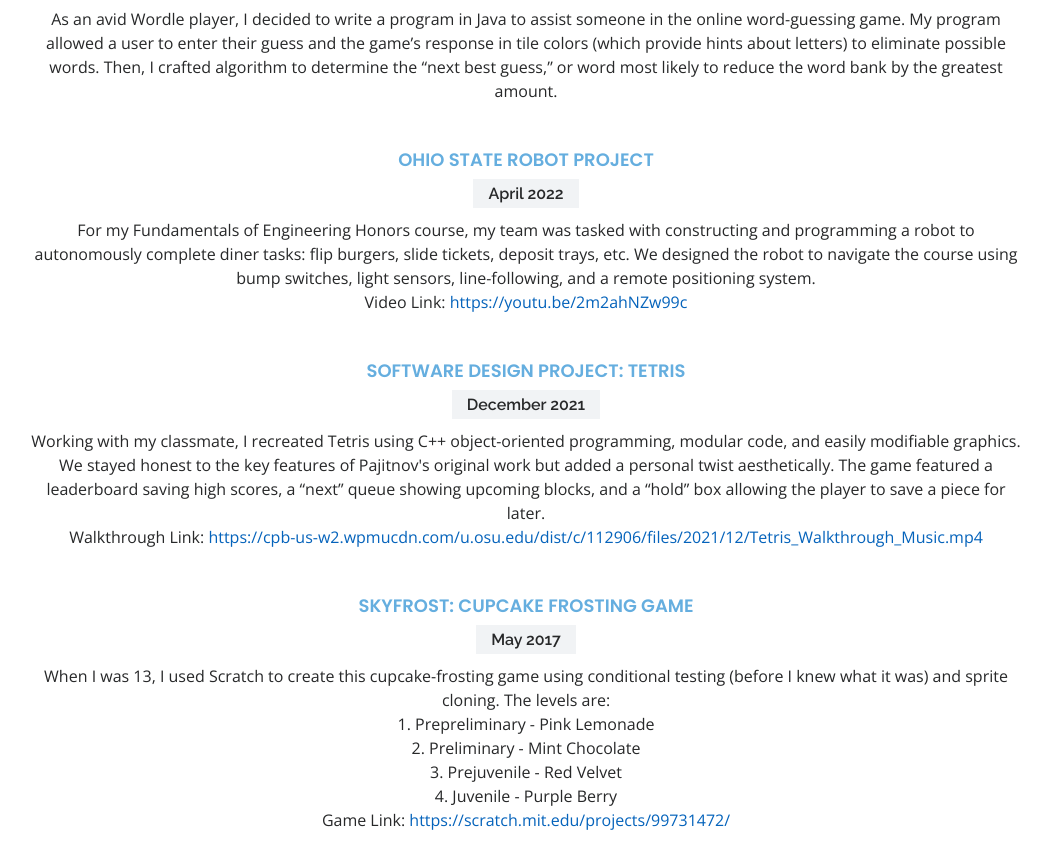
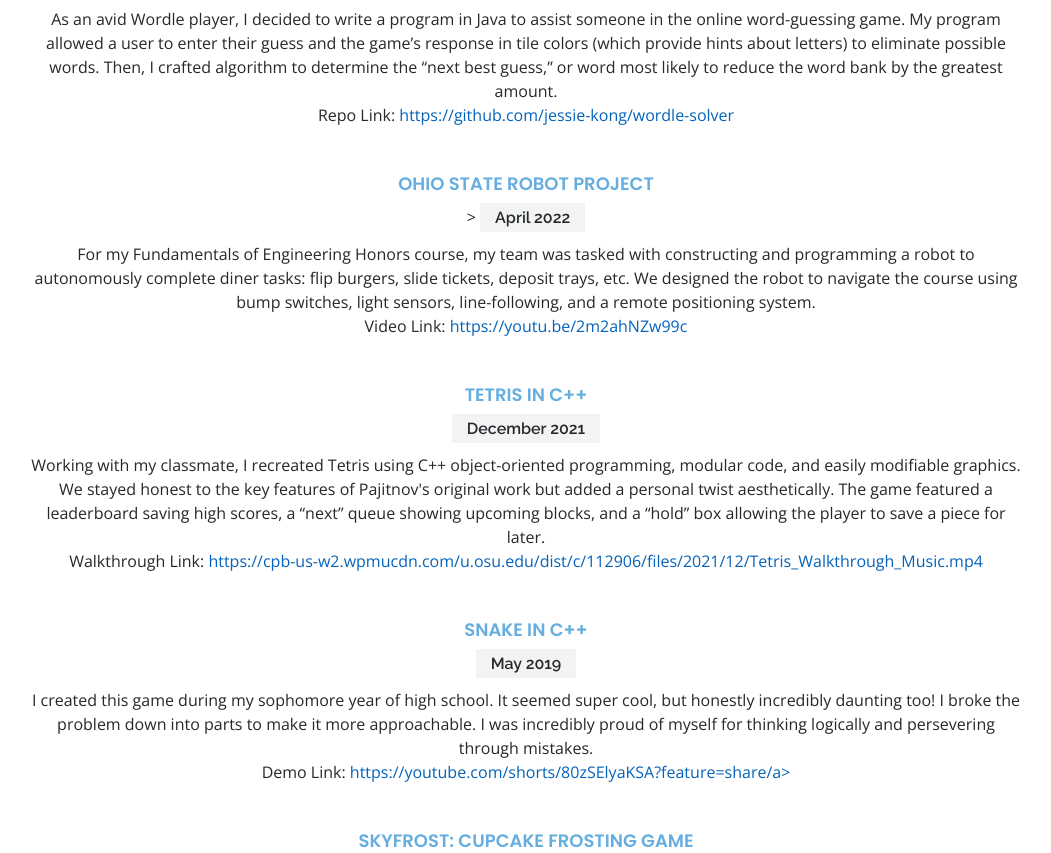
Before and after one commit to jessie-kong/jessie-kong.github.io, a plain HTML site: page index.html in a window 1280 px wide. Shown: the part 4097-4950 px from the top of the page, without its empty margins (164-1215 px from the left). Drawn offline with nearby package versions, Linux system fonts and the light colour scheme.

Commit message:
Added snake project

```diff
--- a/index.html
+++ b/index.html
@@ -259,17 +259,18 @@
           <h2>Projects</h2>
 
           <div>
-            <h4>Wordle “Next Best Guess” Solver</h4>
+            <a href="https://github.com/jessie-kong/wordle-solver" target="_blank"></a><h4>Wordle “Next Best Guess” Solver</h4>
             <h5>May 2022</h5>
             <p>As an avid Wordle player, I decided to write a program in Java to assist someone in the online word-guessing game.
                My program allowed a user to enter their guess and the game’s response in tile colors (which provide hints about letters) to eliminate possible words.
                Then, I crafted algorithm to determine the “next best guess,” or word most likely to reduce the word bank by the greatest amount.
               </p>
+              <p>Repo Link: <a href="https://github.com/jessie-kong/wordle-solver" target="_blank">https://github.com/jessie-kong/wordle-solver</a></p>
           </div>
           <br><br>
 
           <div>
-            <h4>Ohio State Robot Project</h4>
+            <a href="https://youtu.be/2m2ahNZw99c" target="_blank"><h4>Ohio State Robot Project</h4></a>>
             <h5>April 2022</h5>
             <p>For my Fundamentals of Engineering Honors course, my team was tasked with constructing and programming a robot to autonomously complete diner tasks: flip burgers, slide tickets, deposit trays, etc.
               We designed the robot to navigate the course using bump switches, light sensors, line-following, and a remote positioning system.
@@ -279,13 +280,23 @@
           <br><br>
 
           <div>
-            <a href="https://cpb-us-w2.wpmucdn.com/u.osu.edu/dist/c/112906/files/2021/12/Tetris_Walkthrough_Music.mp4" target="_blank"><h4>Software Design Project: Tetris</h4></a>
+            <a href="https://cpb-us-w2.wpmucdn.com/u.osu.edu/dist/c/112906/files/2021/12/Tetris_Walkthrough_Music.mp4" target="_blank"><h4>Tetris in C++</h4></a>
             <h5>December 2021</h5>
             <p>Working with my classmate, I recreated Tetris using C++ object-oriented programming, modular code, and easily modifiable graphics.
               We stayed honest to the key features of Pajitnov's original work but added a personal twist aesthetically.
               The game featured a leaderboard saving high scores, a “next” queue showing upcoming blocks, and a “hold” box allowing the player to save a piece for later.
               </p>
             <p>Walkthrough Link: <a href="https://cpb-us-w2.wpmucdn.com/u.osu.edu/dist/c/112906/files/2021/12/Tetris_Walkthrough_Music.mp4" target="_blank">https://cpb-us-w2.wpmucdn.com/u.osu.edu/dist/c/112906/files/2021/12/Tetris_Walkthrough_Music.mp4</a></p>
+          </div>
+          <br><br>
+
+          <div>
+            <a href="https://youtube.com/shorts/80zSElyaKSA?feature=share" target="_blank"><h4>Snake in C++</h4></a>
+            <h5>May 2019</h5>
+            <p>I created this game during my sophomore year of high school. It seemed super cool, but honestly incredibly daunting too!
+              I broke the problem down into parts to make it more approachable. I was incredibly proud of myself for thinking logically and persevering through mistakes.
+              </p>
+            <p>Demo Link: <a href="https://youtube.com/shorts/80zSElyaKSA?feature=share" target="_blank">https://youtube.com/shorts/80zSElyaKSA?feature=share/a></p>
           </div>
           <br><br>
 
```
